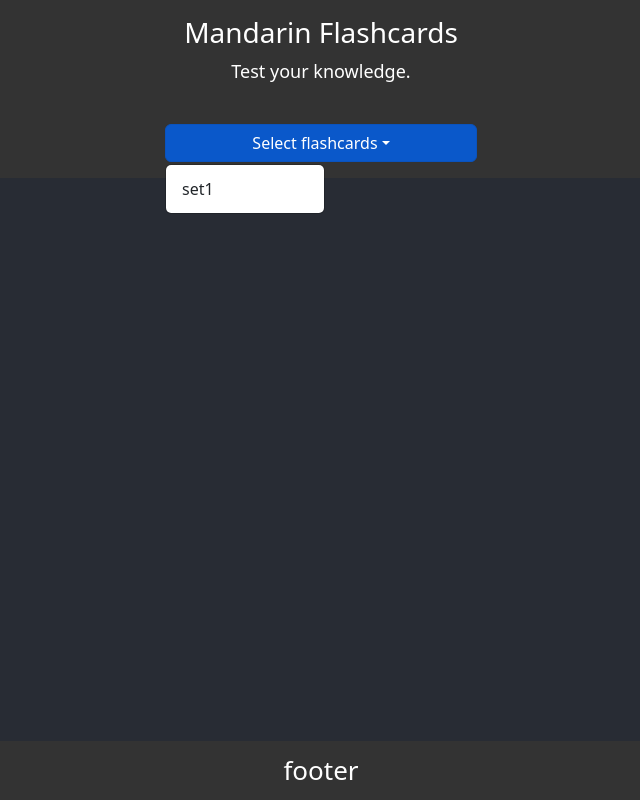
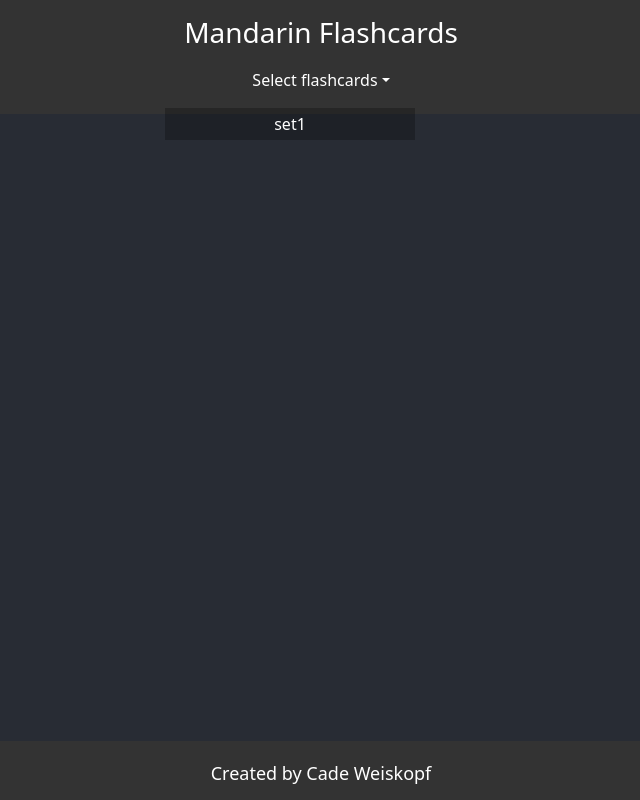
Before and after one commit to CadeWeiskopf/Mandarin-Flashcard-Study-App, a React (Create React App) app: page / in a window 1280 px wide. Both pictures are taken after a click on the button "Select flashcards". Shown: the whole page, without its empty margins (319-959 px from the left). Built offline with nearby package versions, Linux system fonts and the light colour scheme.

Commit message:
Dropdown Styles

```diff
--- a/src/App.css
+++ b/src/App.css
@@ -72,6 +72,21 @@
   cursor: pointer;
 }
 
+.dropdownmenu-options {
+  background-color: rgba(0, 0, 0, 0.25) !important;
+}
+.dropdownmenu {
+  width: 100%;
+  max-width: 250px;
+  color: #fff !important;
+  background-color: transparent !important;
+  border: none !important;
+}
+.dropdownmenu * {
+  color: white !important;
+  text-align: center !important;
+}
+
 .hanzi {
   font-size: calc(2rem + 2vw);
 }
--- a/src/App.tsx
+++ b/src/App.tsx
@@ -15,10 +15,7 @@ function App() {
     <div className="App">
       <header>
         <h3>Mandarin Flashcards</h3>
-        <div className="small-text">Test your knowledge.</div>
-        <br />
         <Dropdown
-          className="dropdown-container"
           onSelect={(e) => {
             console.log(e);
             if (e === "set1") {
@@ -27,16 +24,23 @@ function App() {
             }
           }}
         >
-          <Dropdown.Toggle>
+          <Dropdown.Toggle className="dropdownmenu">
             {selectedSetName || "Select flashcards"}
           </Dropdown.Toggle>
-          <Dropdown.Menu>
-            <Dropdown.Item eventKey="set1">set1</Dropdown.Item>
+          <Dropdown.Menu className="dropdownmenu">
+            <Dropdown.Item
+              eventKey="set1"
+              className="dropdownmenu-options"
+            >
+              set1
+            </Dropdown.Item>
           </Dropdown.Menu>
         </Dropdown>
       </header>
       <main>{selectedSet && <FlashcardDeck flashcards={selectedSet} />}</main>
-      <footer>footer</footer>
+      <footer>
+        <small className="small-text">Created by Cade Weiskopf</small>
+      </footer>
     </div>
   );
 }
```
